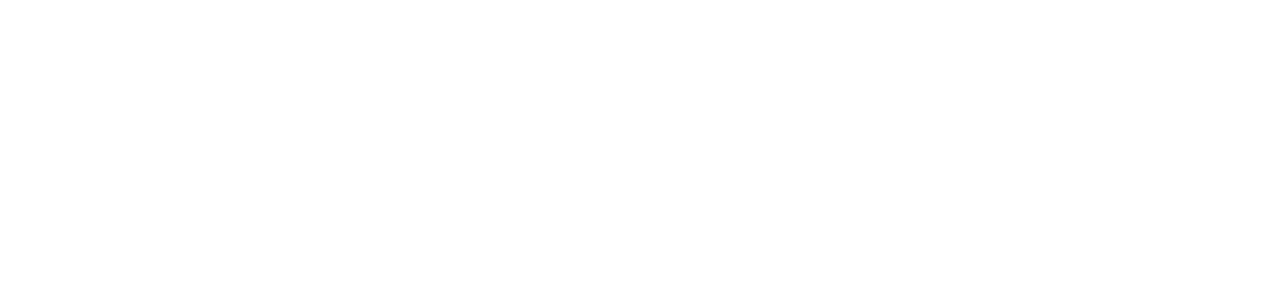
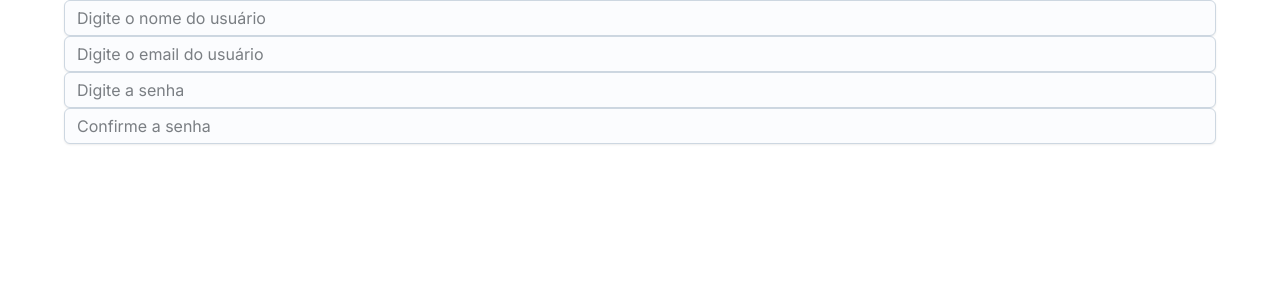
Before and after one commit to elianemaciel/curso-react-ucs, a React (Create React App) app in the folder curso-react-ts/: page /register in a window 1280 px wide. Before the commit this address had no page. Shown: the top 300 px of the page. Built offline with nearby package versions, Linux system fonts and the light colour scheme.

Commit message:
Formulários

```diff
--- a/curso-react-ts/package.json
+++ b/curso-react-ts/package.json
@@ -3,6 +3,11 @@
   "version": "0.1.0",
   "private": true,
   "dependencies": {
+    "@emotion/react": "^11.13.3",
+    "@emotion/styled": "^11.13.0",
+    "@fontsource/inter": "^5.0.20",
+    "@mui/icons-material": "^6.0.1",
+    "@mui/joy": "^5.0.0-beta.48",
     "@testing-library/jest-dom": "^5.17.0",
     "@testing-library/react": "^13.4.0",
     "@testing-library/user-event": "^13.5.0",
--- a/curso-react-ts/src/App.tsx
+++ b/curso-react-ts/src/App.tsx
@@ -4,6 +4,8 @@
 import Home from './pages/home/home.page';
 import { ListaLivros } from './pages/ListaLivros/ListaLivros.page';
 import Livro from './interfaces/livro.interface';
+import LoginPage from './pages/Login/Login.page';
+import { CadastroPage } from './components';
 
 function App() {
   const livros: Array<Livro> = [{
@@ -17,6 +19,8 @@
       <Routes >
         <Route path= "/" element= { <Home />} />
         <Route path= "/lista-livros" element= { <ListaLivros livros={[]}></ListaLivros>} />
+        <Route path='/login' element= {<LoginPage />} />
+        <Route path='/register' element={<CadastroPage />} />
       </ Routes>
     </Router>
   );
--- a/curso-react-ts/src/components/Navbar/Navbar.component.tsx
+++ b/curso-react-ts/src/components/Navbar/Navbar.component.tsx
@@ -8,8 +8,8 @@
     <nav>
       <ul>
         <li><Link to="/">Home</Link></li>
-        <li><Link to="/">Login</Link></li>
-        <li><Link to="/">Cadastro</Link></li>
+        <li><Link to="/login">Login</Link></li>
+        <li><Link to="/register">Cadastro</Link></li>
         <li><Link to="/lista-livros">Lista de Livros</Link></li>
       </ul>
     </nav>
--- /dev/null
+++ b/curso-react-ts/src/components/index.ts
@@ -0,0 +1 @@
+export { CadastroPage } from "../pages/CadastroPage/CadastroPage.page";
--- a/curso-react-ts/src/index.tsx
+++ b/curso-react-ts/src/index.tsx
@@ -3,6 +3,7 @@
 import './index.css';
 import App from './App';
 import reportWebVitals from './reportWebVitals';
+import '@fontsource/inter';
 
 const root = ReactDOM.createRoot(
   document.getElementById('root') as HTMLElement
--- /dev/null
+++ b/curso-react-ts/src/pages/CadastroPage/CadastroPage.page.tsx
@@ -0,0 +1,66 @@
+import { Password } from "@mui/icons-material";
+import { Container, Input, TextField } from "@mui/joy";
+import React, { useState } from "react";
+
+interface ICadastroPageProps {}
+
+export const CadastroPage: React.FC<ICadastroPageProps> = (props) => {
+  const [state , setState] = useState({
+    name: '',
+    email: '',
+    password: '',
+    passwordConfim: ''
+  });
+  const [errorPassword, setErrorPassword] = useState<boolean>(false)
+
+  const handleValidatePassword = (value: string) => {
+    setState({ ...state, passwordConfim: value })
+    if (value !== state.password) {
+      setErrorPassword(true)
+    } else {
+      setErrorPassword(false)
+    }
+  }
+
+  const handleSubmit = () => {}
+
+  return (
+    <main>
+      <Container>
+        <form onSubmit={handleSubmit}>
+          <Input
+            type="text"
+            placeholder="Digite o nome do usuário"
+            value={state.name}
+            onChange={(e) => setState({ ...state, name: e.target.value })}
+          />
+          <Input
+            type="email"
+            placeholder="Digite o email do usuário"
+            value={state.email}
+            onChange={(e) => setState({ ...state, email: e.target.value })}
+          />
+
+          <Input
+            type="password"
+            placeholder="Digite a senha"
+            value={state.password}
+            onChange={(e) => setState({ ...state, password: e.target.value })}
+          />
+
+          <Input
+            type="password"
+            placeholder="Confirme a senha"
+            value={state.passwordConfim}
+            error={errorPassword}
+            onChange={(e) => handleValidatePassword(e.target.value)}
+          />
+          {errorPassword ?
+          <span style={{ color: 'red'}}>As senhas não são iguais.</span>
+          : null}
+
+        </form>
+      </Container>
+    </main>
+  );
+};
--- /dev/null
+++ b/curso-react-ts/src/pages/Login/Login.page.tsx
@@ -0,0 +1,47 @@
+import Input from '@mui/joy/Input';
+import Key from '@mui/icons-material/Key';
+import Email from '@mui/icons-material/EmailOutlined'
+import { useState } from 'react';
+import { Box, Button, Container } from '@mui/joy';
+
+
+const LoginPage = () => {
+    const [email, setEmail] = useState<string>('');
+    const [password, setPassword] = useState<string>('');
+
+    const handleSubmit = () => {
+        console.log('aqui')
+    }
+
+    return (
+        <main>
+            <Container>
+                <h1>Login</h1>
+                <form onSubmit={handleSubmit}>
+                <Box component="section" sx={{ p: 3 }}>
+                    <Input
+                        type="email"
+                        placeholder="Digite seu email"
+                        value={email}
+                        startDecorator={<Email />}
+                        onChange={(e) => setEmail(e.target.value)}
+                        style={{ marginBottom: '20px' }}
+                    />
+                    <Input
+                        type="password"
+                        startDecorator={<Key />}
+                        placeholder="Digite a senha"
+                        value={password}
+                        style={{ marginBottom: '20px' }}
+                        onChange={(e) => setPassword(e.target.value)}
+                    />
+                    <Button type="submit">Login</Button>
+                    </Box>
+                </form>
+            </Container>
+        </main>
+
+    )
+}
+
+export default LoginPage
--- a/curso-react-ts/src/pages/home/home.page.tsx
+++ b/curso-react-ts/src/pages/home/home.page.tsx
@@ -1,5 +1,5 @@
 import { Navbar } from "../../components/Navbar/Navbar.component"
-import Profile from "../../components/Profile/Profile"
+import Button from '@mui/joy/Button';
 
 
 const Home = () => {
@@ -8,6 +8,7 @@
             <Navbar />
             <h1>Bem-vindo ao Sistema!</h1>
             <p>Esta é a página inicial.</p>
+            <Button>Button</Button>
         </div>
     )
 }
```
Also changed, not shown: 1 other file (tests, documents, lock files or other folders).
